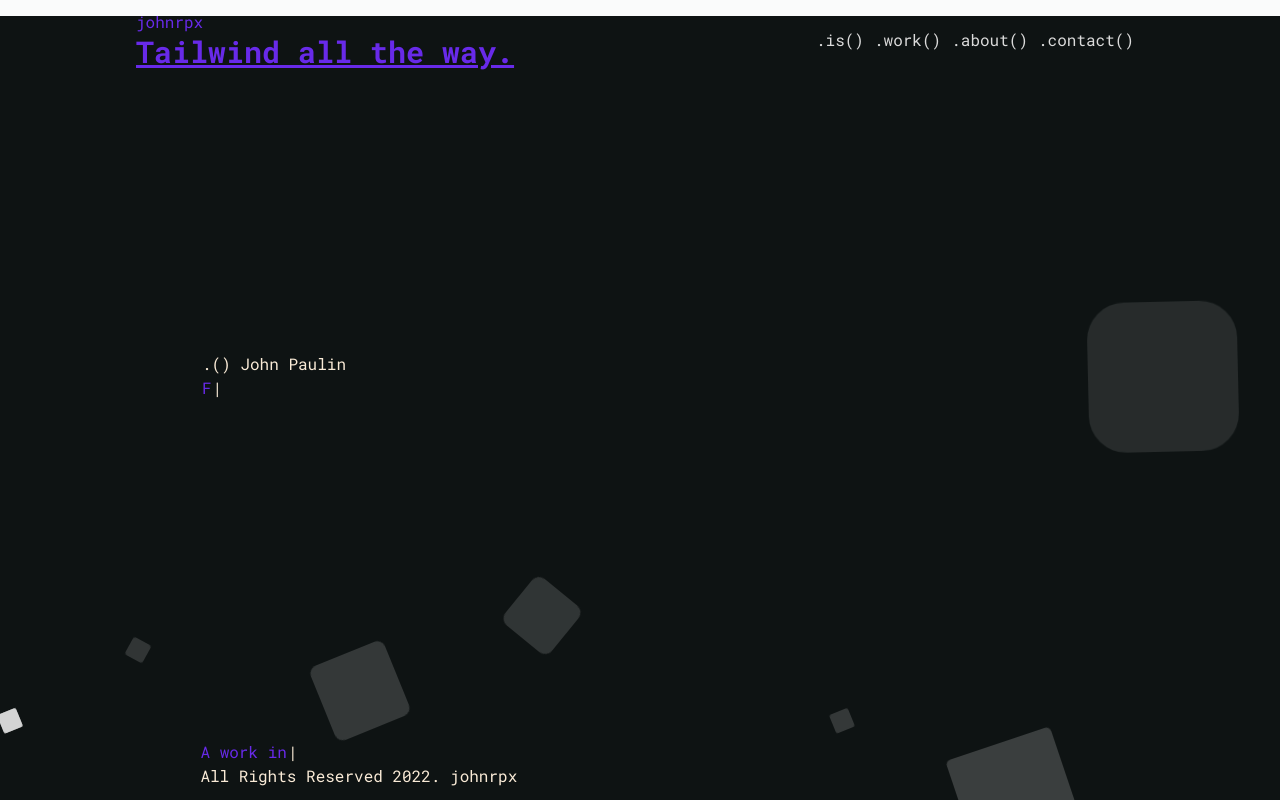
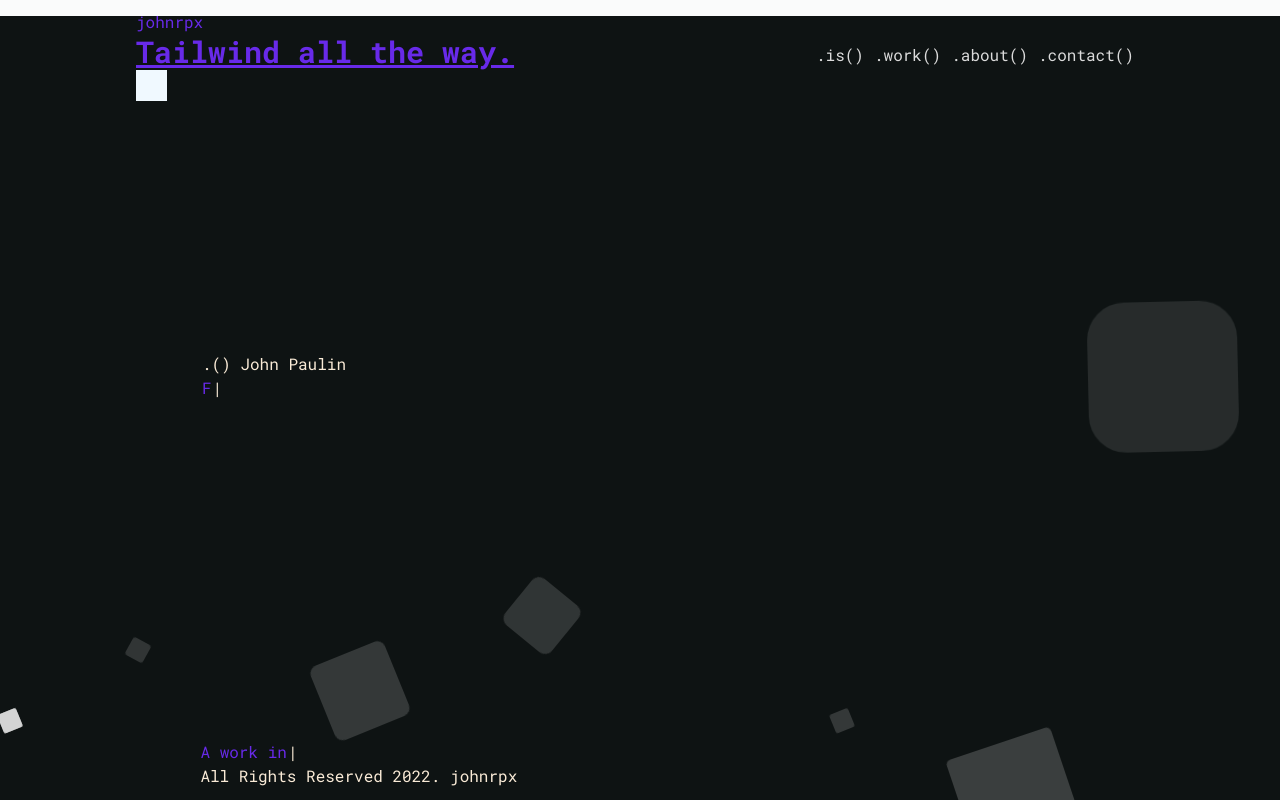
Before and after one commit to genmancoder/portfolio, a React (Create React App) app: page / in a window 1280 px wide. Built offline with nearby package versions, Linux system fonts and the light colour scheme.

Commit message:
Update App.js

```diff
--- a/src/App.js
+++ b/src/App.js
@@ -29,6 +29,9 @@ function App() {
         <div className="App-branding">
           <span>johnrpx</span>
           <h1 className='text-3xl font-bold underline'>Tailwind all the way.</h1>
+          <div className="grid grid-cols-10 gap-2">
+            <div className='bg-sky-50 aspect-square'></div>
+          </div>
         </div>
         <div className="App-navigation">
           <ul>
```
